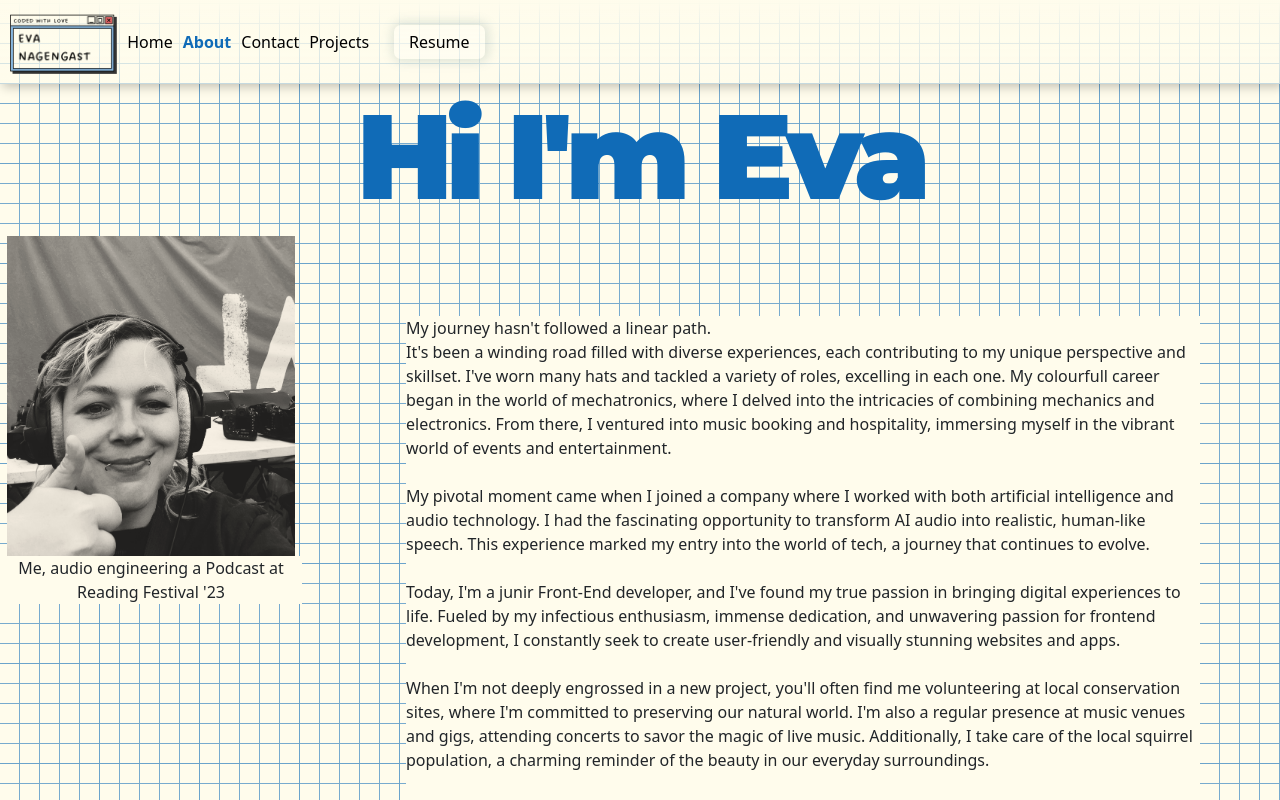
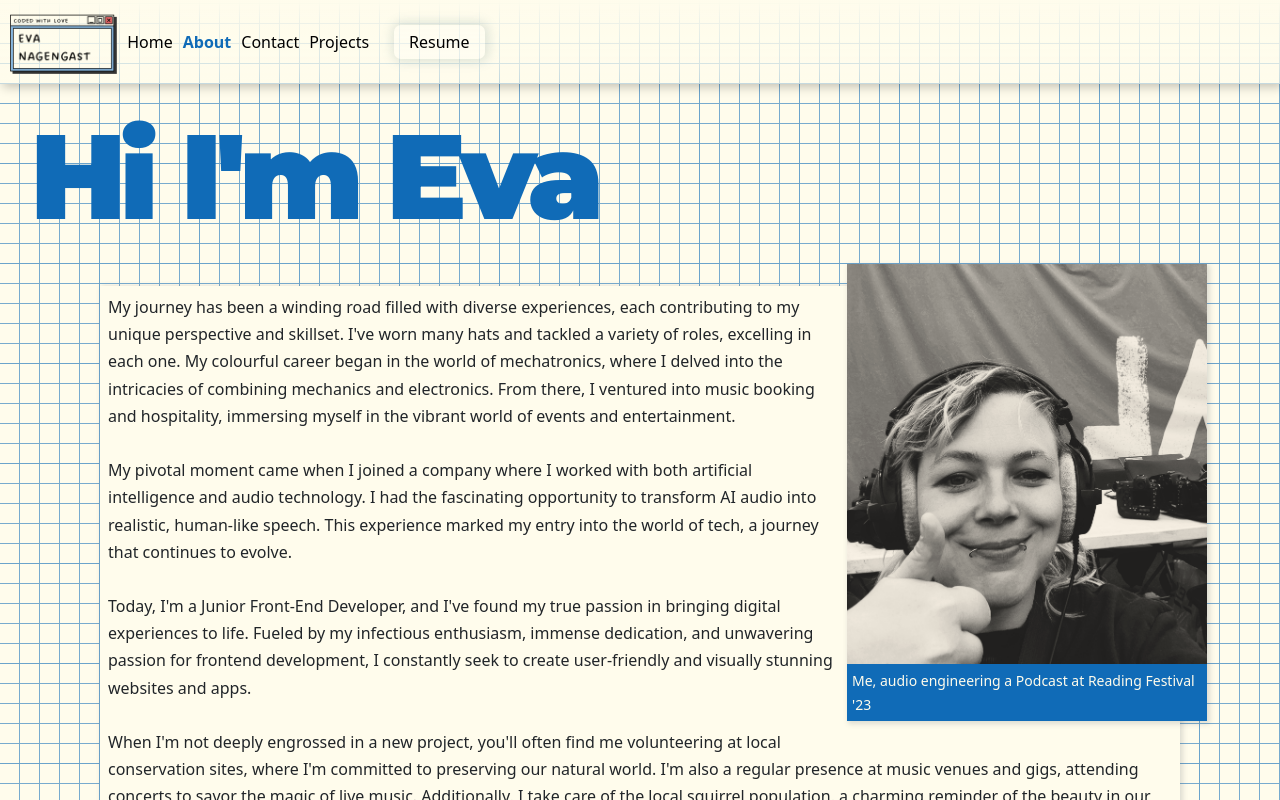
Before and after one commit to EvaNagengast/PersonalPortfolio, a React (Create React App) app: page /aboutme in a window 1280 px wide. Shown: the top 800 px of the page. Built offline with nearby package versions, Linux system fonts and the light colour scheme; a web font is replaced by a local one.

Commit message:
css about me section

```diff
--- a/src/pages/Aboutme.css
+++ b/src/pages/Aboutme.css
@@ -10,6 +10,7 @@
       rgba(255, 0, 0, 0) 0
     );
   background-size: 100px 100px, 20px 20px;
+
 }
 .Aboutme .aboutmepage {
   margin-top: -120px;
@@ -19,23 +20,65 @@
   text-align: center;
 }
 .Aboutme .aboutmepage h1 {
-  margin-top: 120px;
-
+    margin-left: 30px;
+  margin-top: 140px;
+  text-align: left;
   font-size: 120px;
   font-weight: 900;
   font-family: "Montserrat", sans-serif;
   color: var(---basedark);
   letter-spacing: -7px;
 }
-.Aboutme .aboutmepage .aboutinfotext {
-  margin: 80px;
+
+/*  */
+
+.Aboutme .aboutmepage .aboutInfo {
+  margin: 30px 100px 50px 100px;
+  padding: 8px;
   background-color: var(---base);
+  font-size: 16px;
+  text-align: left;
+  line-height: 1.7;
+  box-shadow: 2px 1px 5px 1px #4e59612f;
 }
-.Aboutme .aboutmepage .aboutMeImage {
+.Aboutme .aboutmepage img {
   background-color: black;
-  height: 320px;
-  filter:sepia(0.2);
+  max-width: 360px;
+  filter: sepia(0.2);
 }
-figcaption {
+.Aboutme .aboutmepage figcaption {
+  padding: 5px;
+  max-width: 360px;
+  color: var(---base);
+  background-color: var(---basedark);
+  text-wrap: wrap;
+}
+
+.Aboutme .aboutmepage .aboutImage {
+  float: right;
+  margin: -30px -35px 20px 5px;
+  font-size: 14px;
+  box-shadow: 2px 2px 5px 1px #4e59612f;
+}
+
+.Aboutme .aboutmepage .aboutbuttons {
+  height: 50px;
+}
+
+.Aboutme .aboutmepage button {
+  display: inline-block block;
+  margin: 20px;
+  padding: 5px 10px;
+  border: 1px solid var(---basedark);
+  border-radius: 10px;
+  box-shadow: 2px 1px 5px 1px #4e59612f;
   background-color: var(---base);
+  font-size: 20px;
+  color: var(---basedark);
+  transition: all 0.3s ease;
 }
+.Aboutme .aboutmepage button:hover {
+  background-color: var(---baselight);
+  color: var(---base);
+}
+/*  */
--- a/src/pages/Aboutme.js
+++ b/src/pages/Aboutme.js
@@ -13,54 +13,58 @@ export default function Aboume() {
           <h1>Hi I'm Eva</h1>
         </div>
         <main>
-          <div className="row">
-            <div className="col-3">
+          <div className="aboutInfo">
+            <div className="aboutImage">
               <img
                 src={AboutImage}
                 alt="Eva Nagengast profile"
-                className="aboutMeImage"
+                className="img-fluid"
               ></img>
-               <figcaption>Me, audio engineering a Podcast at Reading Festival '23</figcaption>
+              <figcaption>
+                Me, audio engineering a Podcast at Reading Festival '23
+              </figcaption>
             </div>
-            <div className="col-9 text-start">
-              {" "}
-              <div className="aboutinfotext ">
-                My journey hasn't followed a linear path.<br/>
-                It's been a
-                winding road filled with diverse experiences, each contributing
-                to my unique perspective and skillset. I've worn many hats and tackled a
-                variety of roles, excelling in each one. My colourfull career began in the
-                world of mechatronics, where I delved into the intricacies of
-                combining mechanics and electronics. From there, I ventured into
-                music booking and hospitality, immersing myself in the vibrant
-                world of events and entertainment. <br />
+
+            <p className="aboutText ">
+              My journey has been a winding road filled with diverse
+              experiences, each contributing to my unique perspective and
+              skillset. I've worn many hats and tackled a variety of roles,
+              excelling in each one. My colourful career began in the world of
+              mechatronics, where I delved into the intricacies of combining
+              mechanics and electronics. From there, I ventured into music
+              booking and hospitality, immersing myself in the vibrant world of
+              events and entertainment. <br />
               <br />
-                My pivotal moment came when I joined a company where I worked
-                with both artificial intelligence and audio technology. I had
-                the fascinating opportunity to transform AI audio into
-                realistic, human-like speech. This experience marked my entry
-                into the world of tech, a journey that continues to evolve.{" "}
+              My pivotal moment came when I joined a company where I worked with
+              both artificial intelligence and audio technology. I had the
+              fascinating opportunity to transform AI audio into realistic,
+              human-like speech. This experience marked my entry into the world
+              of tech, a journey that continues to evolve. <br />
               <br />
+              Today, I'm a Junior Front-End Developer, and I've found my true
+              passion in bringing digital experiences to life. Fueled by my
+              infectious enthusiasm, immense dedication, and unwavering passion
+              for frontend development, I constantly seek to create
+              user-friendly and visually stunning websites and apps. <br />
               <br />
-                Today, I'm a junir Front-End developer, and I've found my true passion
-                in bringing digital experiences to life. Fueled by my infectious
-                enthusiasm, immense dedication, and unwavering passion for
-                frontend development, I constantly seek to create user-friendly
-                and visually stunning websites and apps. <br />
-                <br />
-                When I'm not deeply engrossed in a new project, you'll often
-                find me volunteering at local conservation sites, where I'm
-                committed to preserving our natural world. I'm also a regular
-                presence at music venues and gigs, attending concerts to savor
-                the magic of live music. Additionally, I take care of the local
-                squirrel population, a charming reminder of the beauty in our
-                everyday surroundings.
+              When I'm not deeply engrossed in a new project, you'll often find
+              me volunteering at local conservation sites, where I'm committed
+              to preserving our natural world. I'm also a regular presence at
+              music venues and gigs, attending concerts to savor the magic of
+              live music. Additionally, I take care of the local squirrel
+              population, a charming reminder of the beauty in our everyday
+              surroundings.
               <br />
               <br /> I'm excited for the future and can't wait to have a chat
               about your ideas and projects
-              </div>
-            </div>
-          </div>
+            </p>
+            <button
+              onClick={() => {
+                navigate("../contact");
+              }}
+            >
+              contact me
+            </button>
             <button
               onClick={() => {
                 navigate("../projects");
@@ -68,13 +72,7 @@ export default function Aboume() {
             >
               see my projects
             </button>
-          <button
-            onClick={() => {
-              navigate("../contact");
-            }}
-          >
-            see my projects
-          </button>
+          </div>
         </main>
       </div>
       <Footer />
--- a/src/pages/Home.css
+++ b/src/pages/Home.css
@@ -50,7 +50,7 @@
   padding: 5px 10px;
   border: 1px solid var(---basedark);
   border-radius: 10px;
-  box-shadow: 1px 0px 11px 3px #61808533;
+ box-shadow: 2px 1px 5px 1px #4e59612f;
   background-color: var(---base);
   font-size: 20px;
   color: var(---basedark);
@@ -97,7 +97,6 @@
 }
 
 .Home .aboutsection .abouttext button:hover {
-  display: inline-block;
   border: none;
   background-color: var(---baselight);
   color: var(---base);
@@ -109,11 +108,22 @@
   height: 360px;
   z-index: 1;
 }
+.Home .aboutsection .abouttext .codesnippet:hover {
+cursor: pointer;
+}
 /*  */
 .Home .projectsection {
   background-color: var(---basedark);
   color: var(---base);
+   padding-bottom: 40px;
+}
+.Home .projectsection p{
+  margin-bottom: 50px;
+
 }
 .Home .projectsection img{
-  max-width: 20%;
+  max-width: 50%;
 }
+.Home .projectsection div{ margin: -10px;
+align-items: center;
+}
--- a/src/pages/Projects.css
+++ b/src/pages/Projects.css
@@ -20,8 +20,10 @@
   margin-top: 140px;
   font-size: 15px;
   font-weight: 100;
-  text-align: left;
+  text-align: left; letter-spacing: 7px;
 }
+
 .Projects .anoutinfotext {
   font-size: 14;
+
 }
--- a/src/pages/Projects.js
+++ b/src/pages/Projects.js
@@ -5,7 +5,7 @@ export default function Projects() {
   return (
     <div className="Projects">
       <div className="projectspage">
-        <h2>Eva Nagengast</h2>
+        <h2>EVA NAGENGAST</h2>
         <h1>Projects</h1>
       </div>
       <Footer />
```
Also changed, not shown: src/pages/Home.js (+62 -11 lines), src/media/codefour.png. Lines whose indentation alone changed are shown as unchanged.
